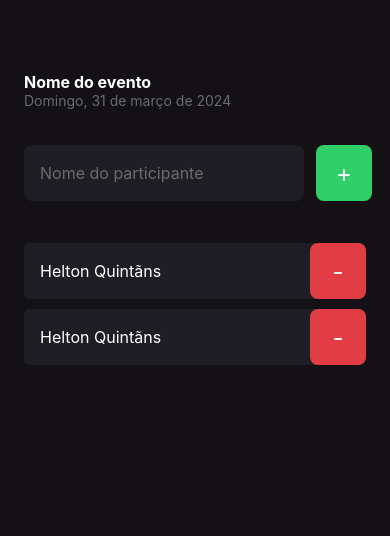
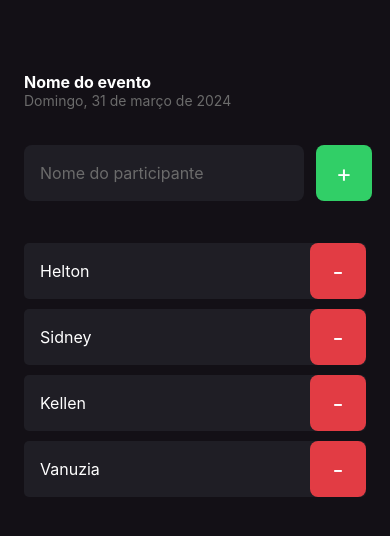
Before and after one commit to helton-quintans/imhere, a React Native app: screen / in a window 390 px wide. Shown: the top 536 px of the page. Built offline with nearby package versions, Linux system fonts and the light colour scheme.

Commit message:
feat: add prop name in participant component

```diff
--- a/src/components/Participant/index.tsx
+++ b/src/components/Participant/index.tsx
@@ -1,11 +1,15 @@
 import { Text, TouchableOpacity, View } from "react-native";
 import { styles } from "./styles";
 
-export function Participant() {
+interface ParticipantProps {
+    name: string
+}
+
+export function Participant({ name }: ParticipantProps) {
     return (
         <View style={styles.container}>
             <Text style={styles.name}>
-                Helton Quintãns
+                {name}
             </Text>
 
             <TouchableOpacity style={styles.button}>
--- a/src/screens/home/index.tsx
+++ b/src/screens/home/index.tsx
@@ -29,8 +29,10 @@ export function Home() {
         </TouchableOpacity>
       </View>
 
-      <Participant />
-      <Participant />
+      <Participant name='Helton'/>
+      <Participant name='Sidney'/>
+      <Participant name='Kellen'/>
+      <Participant name='Vanuzia'/>
 
 
     </View>
```
